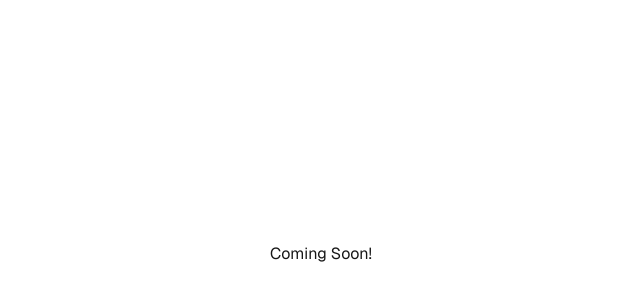
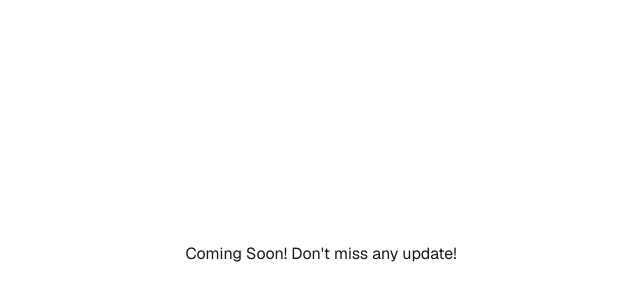
Before and after one commit to amculin/fitmy.link, a Next.js app: page / in a window 1280 px wide. Shown: the part 146-446 px from the top of the page, without its empty margins (319-959 px from the left). Built offline with nearby package versions, Linux system fonts and the light colour scheme.

Commit message:
Retest commit

```diff
--- a/app/page.tsx
+++ b/app/page.tsx
@@ -4,7 +4,7 @@ export default function Home() {
   return (
     <div className="grid grid-rows-[20px_1fr_20px] items-center justify-items-center min-h-screen p-8 pb-20 gap-16 sm:p-20 font-[family-name:var(--font-geist-sans)]">
       <main className="flex flex-col gap-8 row-start-2 items-center sm:items-start">
-        Coming Soon!
+        Coming Soon! Don't miss any update!
       </main>
     </div>
   );
```
